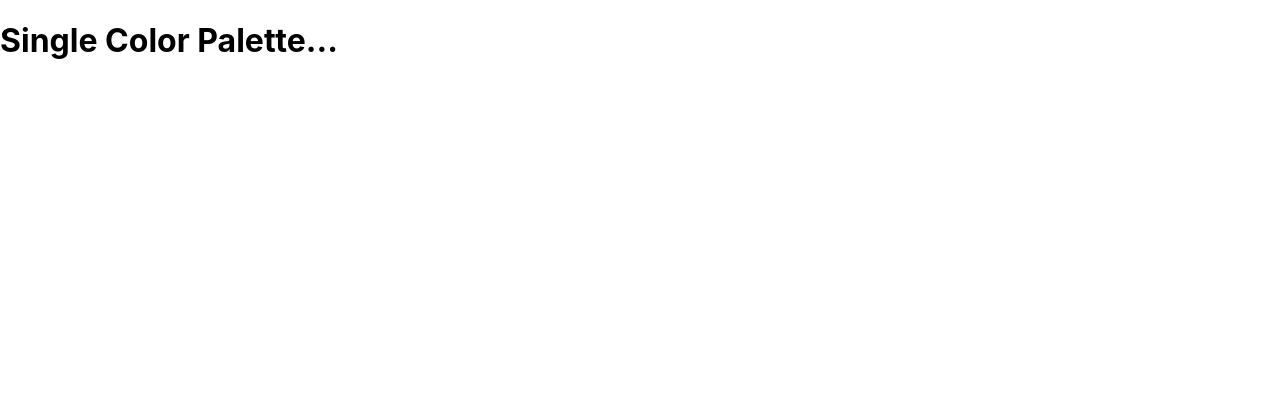
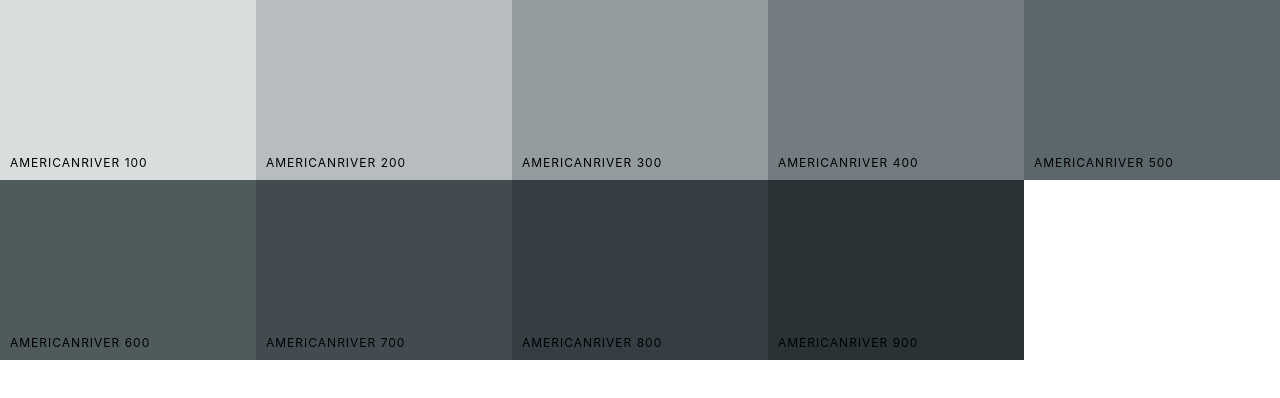
Before and after one commit to dmjusto/colorPaletteApp, a React (Create React App) app: page /palette/flat-ui-colors-american/americanriver in a window 1280 px wide. Shown: the top 398 px of the page. Built offline with nearby package versions, Linux system fonts and the light colour scheme.

Commit message:
display colors in singleColorPalette

```diff
--- a/src/App.js
+++ b/src/App.js
@@ -19,7 +19,11 @@
       <Switch>
         <Route exact path='/' render={(routeProps) => <PaletteList palettes={seedColors} {...routeProps}/>}/>
         <Route exact path='/palette/:id' render={(routProps) => <Palette palette={generatePalettes(this.findPalette(routProps.match.params.id))}/>}/>
-        <Route exact path='/palette/:paletteId/:colorId' render={() => <SingleColorPalette/>}/>
+        <Route exact path='/palette/:paletteId/:colorId' render={(routeProps) =>
+          <SingleColorPalette
+            colorId={routeProps.match.params.colorId}
+            palette={generatePalettes(this.findPalette(routeProps.match.params.paletteId)
+        )}/>}/>
       </Switch>
     )
   }
--- a/src/colorBox.jsx
+++ b/src/colorBox.jsx
@@ -4,6 +4,7 @@
 import './colorBox.css'
 
 export default class colorBox extends Component {
+    static defaultProps = {showLink: true};
     constructor(props){
         super(props);
         this.state = {copied: false};
@@ -17,7 +18,7 @@
     }
 
     render() {
-        const {name, background, paletteId, id} = this.props;
+        const {name, background, paletteId, id, showLink} = this.props;
         const {copied} = this.state;
         return (
             <CopyToClipboard text={background} onCopy={this.changeCopyState}>
@@ -35,9 +36,11 @@
                         <button className="copy-button">Copy</button>
                     </div>
 
-                    <Link to={`/palette/${paletteId}/${id}`} onClick={e => e.stopPropagation()}>
-                        <span className='see-more'>More</span>
-                    </Link>
+                    {showLink && (
+                        <Link to={`/palette/${paletteId}/${id}`} onClick={e => e.stopPropagation()}>
+                            <span className='see-more'>More</span>
+                        </Link>
+                    )}
                 </div>
             </CopyToClipboard>
         )
--- a/src/singleColorPalette.jsx
+++ b/src/singleColorPalette.jsx
@@ -1,10 +1,34 @@
-import React, { Component } from 'react'
+import React, { Component } from 'react';
+import ColorBox from './colorBox';
 
 export default class singleColorPalette extends Component {
+    constructor(props){
+        super(props);
+        this._shades = this.gatherShades(this.props.palette, this.props.colorId);
+    }
+
+    gatherShades(palette, colorToFilterBy){
+        let shades = [];
+        let allColors = palette.colors;
+        for(const key in allColors){
+            shades = shades.concat(
+                allColors[key].filter(color => color.id === colorToFilterBy)
+            )
+        }
+
+        return shades.slice(1);
+    }
+
     render() {
+        const colorBoxes = this._shades.map(shade => (
+            <ColorBox key={shade.name} name={shade.name} background={shade.hex} showLink={false}/>
+        ))
+
         return (
-            <div>
-                <h1>Single Color Palette...</h1>
+            <div className='Palette'>
+                <div className='palette-colors'>
+                    {colorBoxes}
+                </div>
             </div>
         )
     }
```
